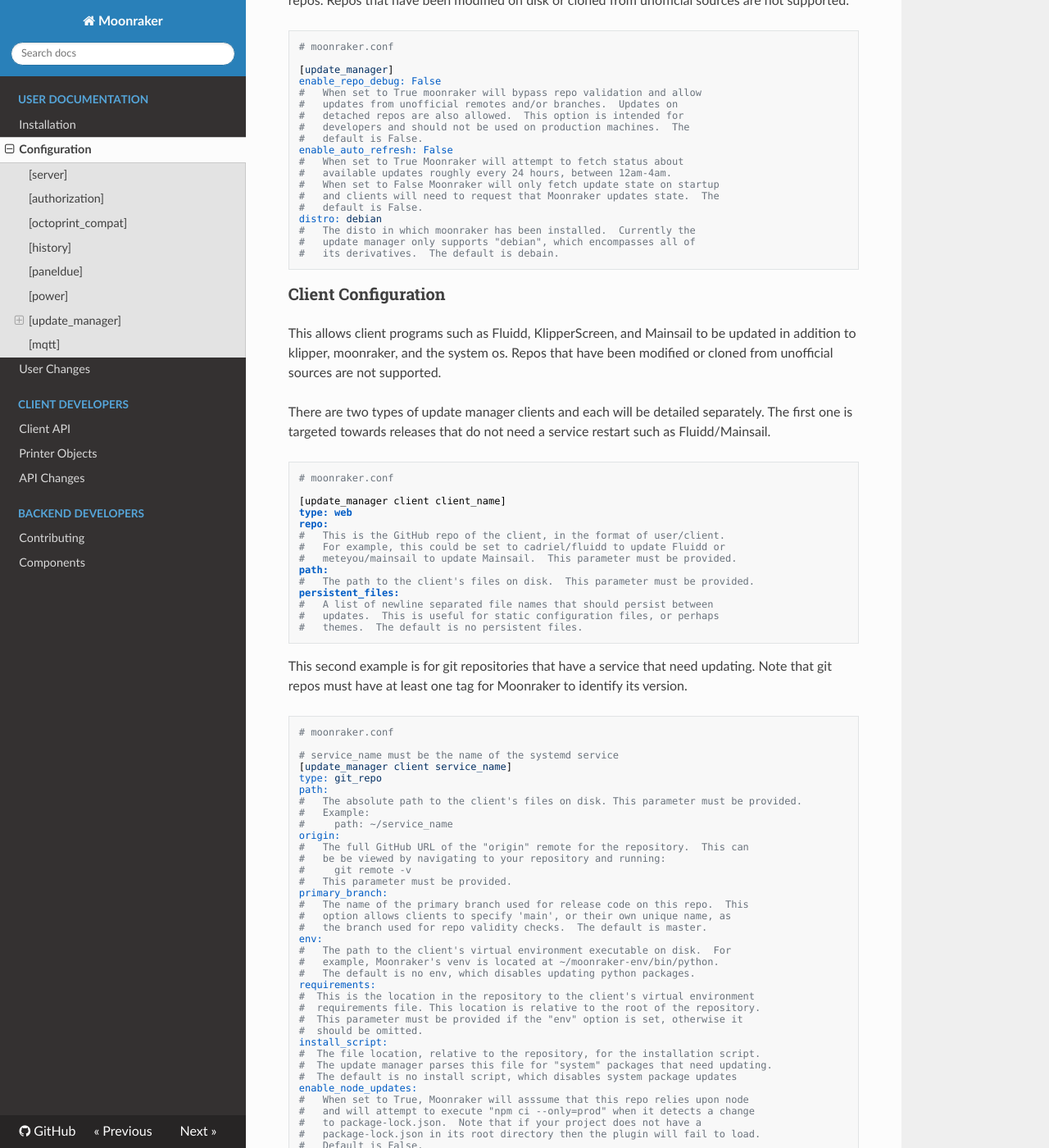
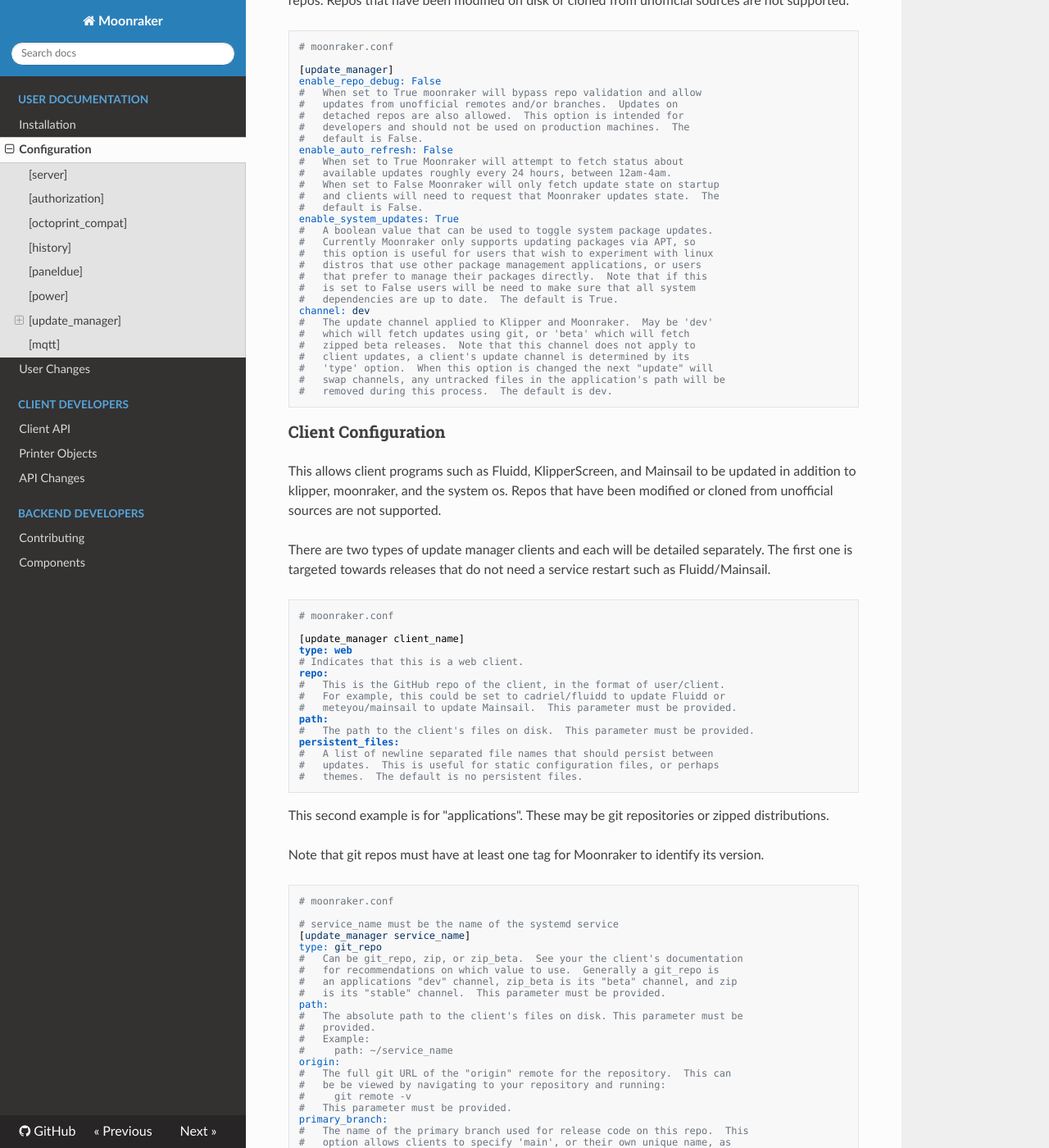
Before and after one commit to Marirossibn/moonraker, an MkDocs documentation site: the page built from docs/configuration.md, in a window 1280 px wide and 1400 px high, scrolled down 6054 px. Shown: the whole window at 82% size. Built offline with MkDocs 1.6.1, drawn with Linux system fonts in a browser that asks for light colours; nearby versions of some CDN libraries; some of the changed text lies outside the part shown.

Commit message:
docs: add documentation for latest changes to the update manager
Signed-off-by: Eric Callahan <arksine.code@gmail.com>

````diff
--- a/docs/configuration.md
+++ b/docs/configuration.md
@@ -394,10 +394,22 @@
 #   When set to False Moonraker will only fetch update state on startup
 #   and clients will need to request that Moonraker updates state.  The
 #   default is False.
-distro: debian
-#   The disto in which moonraker has been installed.  Currently the
-#   update manager only supports "debian", which encompasses all of
-#   its derivatives.  The default is debain.
+enable_system_updates: True
+#   A boolean value that can be used to toggle system package updates.
+#   Currently Moonraker only supports updating packages via APT, so
+#   this option is useful for users that wish to experiment with linux
+#   distros that use other package management applications, or users
+#   that prefer to manage their packages directly.  Note that if this
+#   is set to False users will be need to make sure that all system
+#   dependencies are up to date.  The default is True.
+channel: dev
+#   The update channel applied to Klipper and Moonraker.  May be 'dev'
+#   which will fetch updates using git, or 'beta' which will fetch
+#   zipped beta releases.  Note that this channel does not apply to
+#   client updates, a client's update channel is determined by its
+#   'type' option.  When this option is changed the next "update" will
+#   swap channels, any untracked files in the application's path will be
+#   removed during this process.  The default is dev.
 ```
 
 ### Client Configuration
@@ -412,8 +424,9 @@
 ```ini
 # moonraker.conf
 
-[update_manager client client_name]
+[update_manager client_name]
 type: web
+# Indicates that this is a web client.
 repo:
 #   This is the GitHub repo of the client, in the format of user/client.
 #   For example, this could be set to cadriel/fluidd to update Fluidd or
@@ -426,22 +439,29 @@
 #   themes.  The default is no persistent files.
 ```
 
-This second example is for git repositories that have a service that need
-updating.  Note that git repos must have at least one tag for Moonraker
+This second example is for "applications".  These may be git repositories
+or zipped distributions.
+
+Note that git repos must have at least one tag for Moonraker
 to identify its version.
 
 ```ini
 # moonraker.conf
 
 # service_name must be the name of the systemd service
-[update_manager client service_name]
+[update_manager service_name]
 type: git_repo
+#   Can be git_repo, zip, or zip_beta.  See your the client's documentation
+#   for recommendations on which value to use.  Generally a git_repo is
+#   an applications "dev" channel, zip_beta is its "beta" channel, and zip
+#   is its "stable" channel.  This parameter must be provided.
 path:
-#   The absolute path to the client's files on disk. This parameter must be provided.
+#   The absolute path to the client's files on disk. This parameter must be
+#   provided.
 #   Example:
 #     path: ~/service_name
 origin:
-#   The full GitHub URL of the "origin" remote for the repository.  This can
+#   The full git URL of the "origin" remote for the repository.  This can
 #   be be viewed by navigating to your repository and running:
 #     git remote -v
 #   This parameter must be provided.
@@ -468,6 +488,14 @@
 #   to package-lock.json.  Note that if your project does not have a
 #   package-lock.json in its root directory then the plugin will fail to load.
 #   Default is False.
+host_repo:
+#   The GitHub repo in which zipped releases are hosted.  Note that this does
+#   not need to match the repository in the "origin" option, as it is possible
+#   to use a central GitHub repository to host multiple client builds.  As
+#   an example, Moonraker's repo hosts builds for both Moonraker and Klipper.
+#   This option defaults to the repo extracted from the "origin" option,
+#   however if the origin is not hosted on GitHub then this parameter must
+#   be provided.
 ```
 
 ## `[mqtt]`
--- a/docs/web_api.md
+++ b/docs/web_api.md
@@ -2057,6 +2057,10 @@
             ]
         },
         "moonraker": {
+            "type": "zip_beta",
+            "channel": "beta",
+            "need_channel_update": false,
+            "pristine": true,
             "remote_alias": "origin",
             "branch": "master",
             "owner": "Arksine",
@@ -2084,6 +2088,10 @@
             "remote_version": "v1.10.0"
         },
         "klipper": {
+            "type": "zip_beta",
+            "channel": "beta",
+            "need_channel_update": false,
+            "pristine": true,
             "remote_alias": "origin",
             "branch": "master",
             "owner": "KevinOConnor",
@@ -2133,9 +2141,23 @@
   reported as seconds since the epoch (aka Unix Time).
 
 The `moonraker`, `klipper` packages, along with and clients configured
-as git repos have the following fields:
-
-- `owner`: the owner of the repo
+as applications have the following fields:
+
+- `configured_type`: the application type configured by the user
+- `detected_type`:  the applicaiton type as detected by Moonraker.
+- `channel`:  the currently configured update channel.  For Moonraker
+  and Klipper this is set in the `[update_manager]` configuration.
+  For clients the channel is determined by the configured type
+- `need_channel_update`: This will be set to `true` if Moonraker has
+  detected that a channel swap is necessary (ie: the configured type does
+  not match the detected type). The channel swap will be performed on the
+  next update.
+- `pristine`: For `zip` and `zip_beta` types this is set to `true` if an
+  applications source checksum matches the one generated  when the app was
+  built.  This value will be set to the opposite of "dirty" for git repos.
+  Note that a zip application can still be updated if the repo is not
+  pristine.
+- `owner`: the owner of the repo / application
 - `branch`: the name of the current git branch.  This should typically
     be "master".
 - `remote_alias`: the alias for the remote.  This should typically be
@@ -2146,9 +2168,14 @@
 - `current_hash`: hash of the most recent commit on disk
 - `remote_hash`: hash of the most recent commit pushed to the remote
 - `is_valid`: true if installation is a valid git repo on the master branch
-    and an "origin" set to the official remote
-- `is_dirty`: true if the repo has been modified
-- `detached`: true if the repo is currently in a detached state
+    and an "origin" set to the official remote.  For `zip` and `zip_beta`
+    types this will report false if Moonraker is unable to fetch the
+    current repo state from GitHub.
+- `is_dirty`: true if the repo has been modified.  This will always be false
+  for `zip` and `zip_beta` types.
+- `detached`: true if the repo is currently in a detached state.  For `zip`
+  and `zip_beta` types it is considered detached if the local release info
+  does not match what is present on the remote.
 - `debug_enabled`: True when `enable_repo_debug` has been configured.  This
     will bypass repo validation allowing detached updates, and updates from
     a remote/branch other than than the primary (typically origin/master).
@@ -2174,6 +2201,32 @@
 - `package_count`: the number of system packages available for update
 - `package_list`: an array containing the names of packages available
   for update
+
+### Perform a full update
+Attempts to update all configured items in Moonraker.  Updates are
+performed in the following order:
+
+- `system` if enabled
+- All configured clients
+- Klipper
+- Moonraker
+
+HTTP request:
+```http
+POST /machine/update/full
+```
+JSON-RPC request:
+```json
+{
+    "jsonrpc": "2.0",
+    "method": "machine.update.full",
+    "id": 4645
+}
+```
+Returns:
+
+`ok` when complete
+
 
 #### Update Moonraker
 Pulls the most recent version of Moonraker from GitHub and restarts
````
